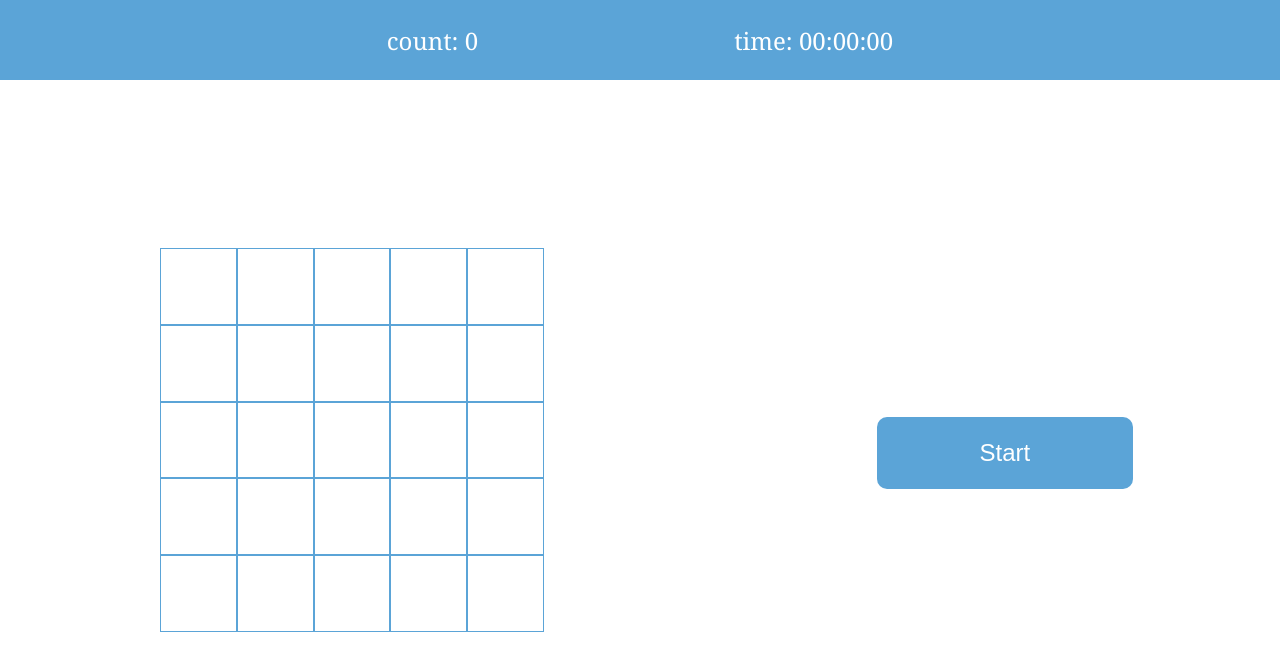
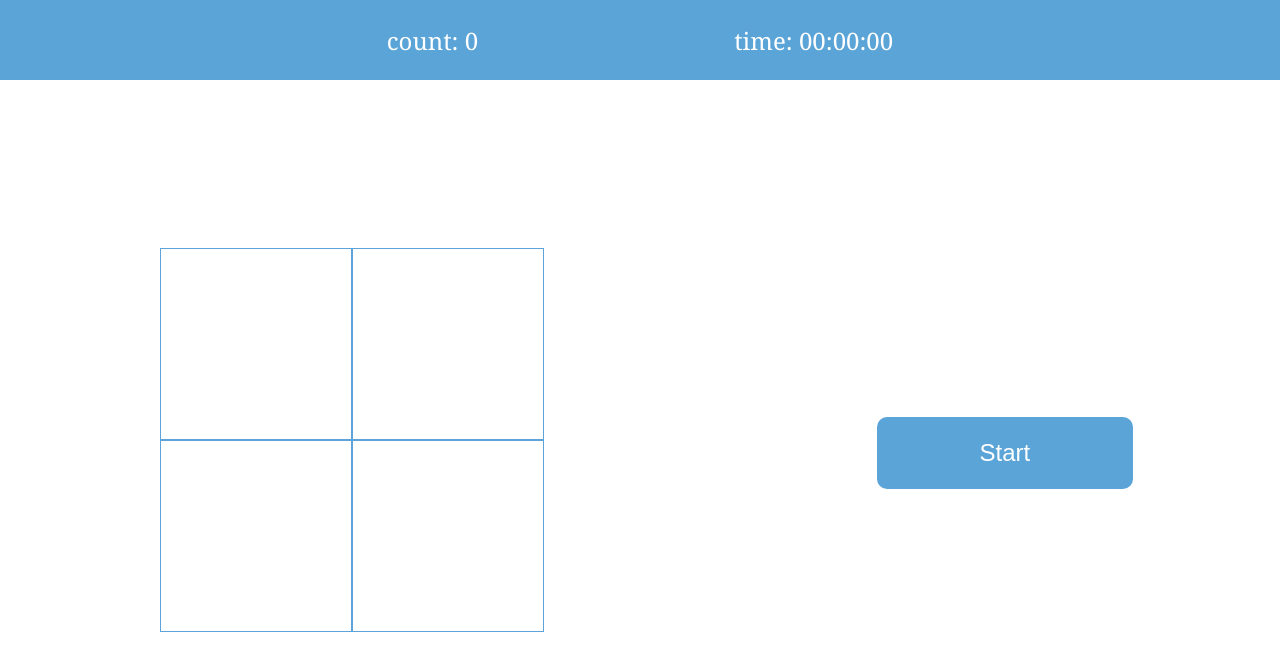
Before and after one commit to i3NakashimaTakumi/lights-out, a React (Vite) app: page / in a window 1280 px wide. Shown: the top 670 px of the page. Built offline with nearby package versions, Linux system fonts and the light colour scheme.

Commit message:
change css

```diff
--- a/src/App.css
+++ b/src/App.css
@@ -49,11 +49,6 @@ body {
   border-collapse: collapse;
 }
 
-.board-row {
-  display: flex;
-  height: calc(100% / 5);
-}
-
 header {
   height: 10%;
   width: 100%;
@@ -67,10 +62,12 @@ header {
 
 .timer {
   margin: 0 10%;
+  user-select: none;
 }
 
 .counter {
   margin: 0 10%;
+  user-select: none;
 }
 
 .game-board {
@@ -127,6 +124,7 @@ header {
   animation: rotation 2s;
   font-size: min(3rem);
   white-space: nowrap;
+  user-select: none;
 }
 
 @keyframes rotation {
--- a/src/App.jsx
+++ b/src/App.jsx
@@ -6,7 +6,7 @@ import Menu from "./Menu";
 import Header from "./ Header";
 
 export default function Game() {
-  const rowCount = 5;
+  const rowCount = 2;
   const [history, setHistory] = useState(Array(rowCount * rowCount).fill(0));
   const [count, setCount] = useState(0);
   const [time, setTime] = useState(0);
@@ -79,7 +79,6 @@ export default function Game() {
 
   function handleClick(i) {
     if (isRunning !== true) {
-      alert("Startボタンを押してください");
       return;
     }
 
@@ -128,6 +127,9 @@ export default function Game() {
         {isClear && (
           <div className="clear">
             <p>Congratulations! Thank You For Playing!</p>
+            <p>
+              mode: {rowCount} × {rowCount}
+            </p>
             <button onClick={handleReStart}>ReStart</button>
           </div>
         )}
--- a/src/Board.jsx
+++ b/src/Board.jsx
@@ -1,6 +1,5 @@
 import Square from "./Square";
 import PropTypes from "prop-types";
-import styled from "@emotion/styled";
 
 Board.propTypes = {
   squares: PropTypes.array.isRequired,
@@ -28,7 +27,13 @@ export default function Board({ squares, handleClick, rowCount }) {
     }
 
     boardRow.push(
-      <div key={row} className="board-row">
+      <div
+        key={row}
+        style={{
+          display: "flex",
+          height: `calc(100% / ${rowCount})`,
+        }}
+      >
         {squaresInRow}
       </div>
     );
```
